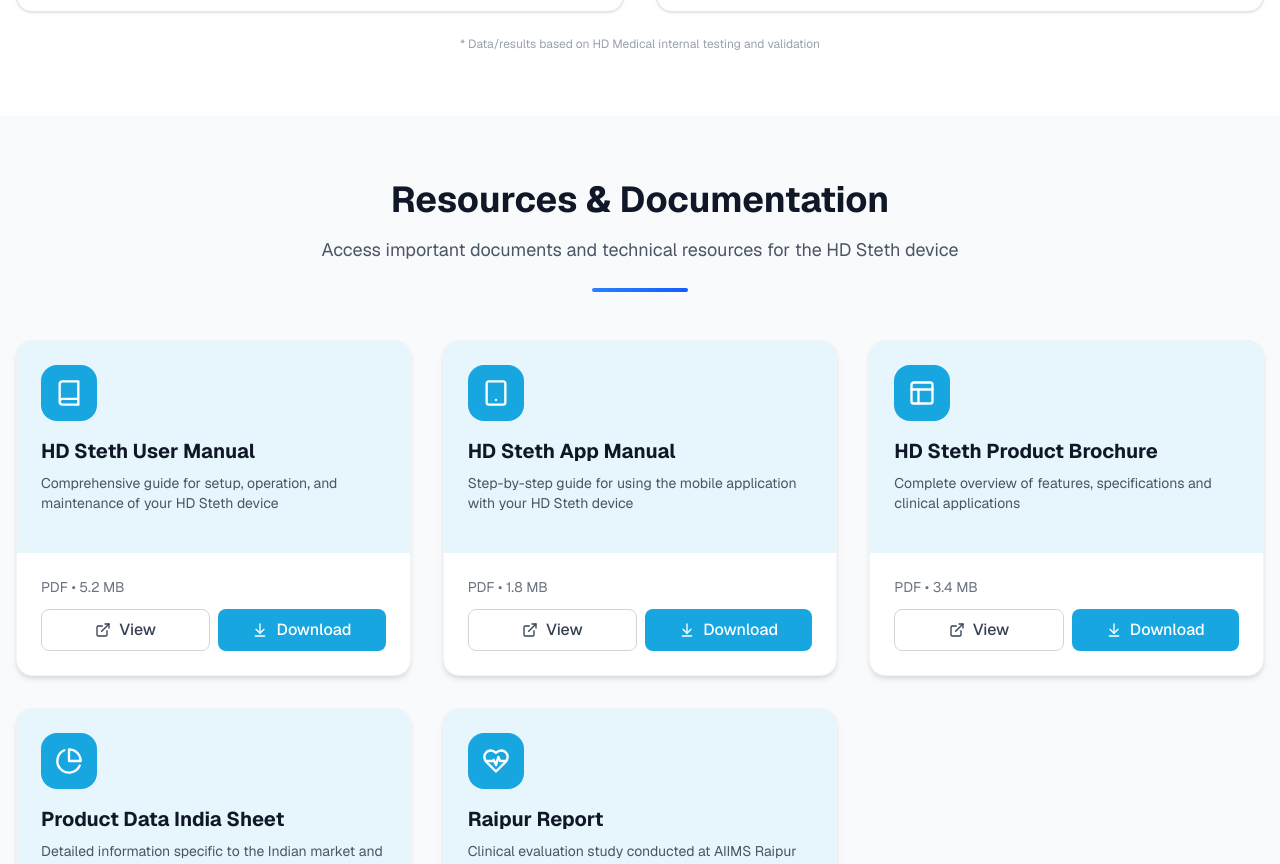
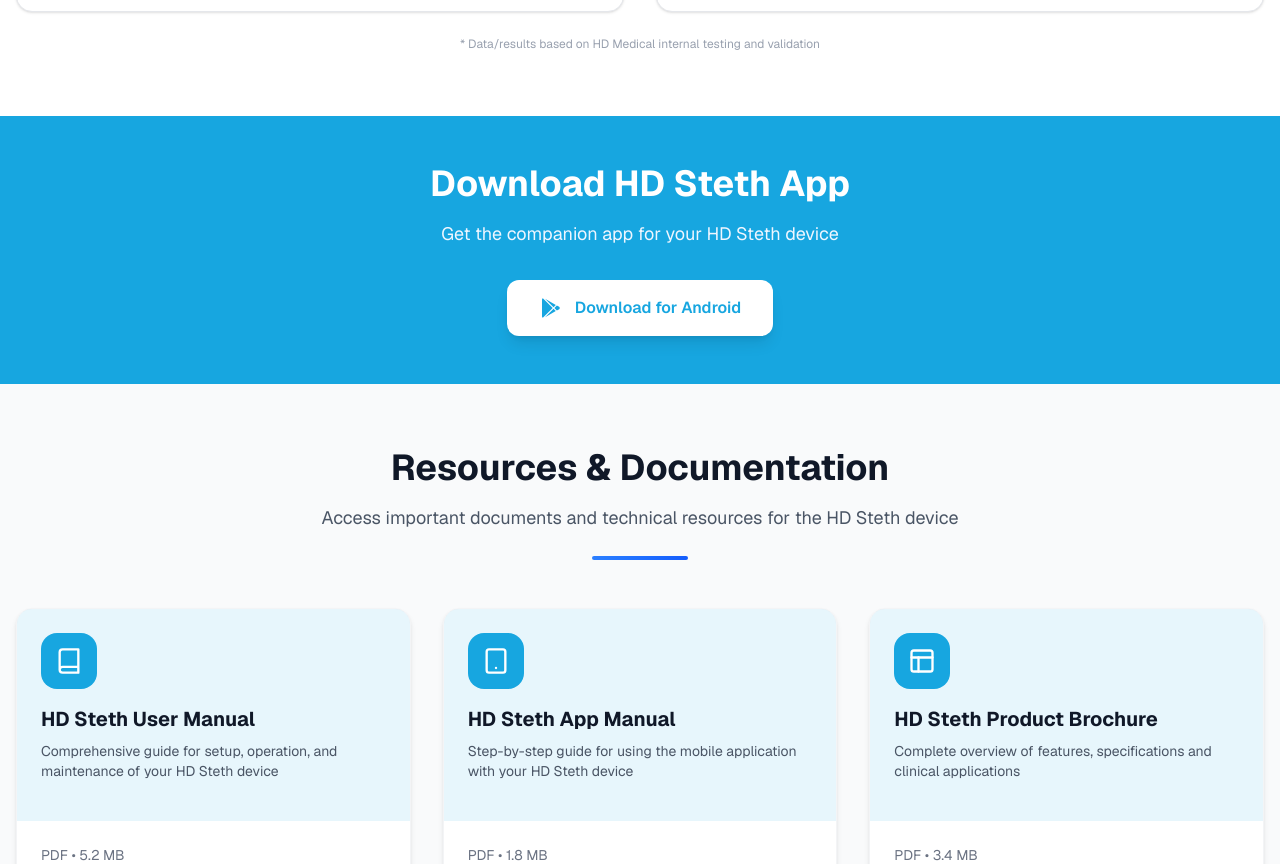
Before and after one commit to jilldhandhukiya/HD-Medical, a Next.js app: page /product in a window 1280 px wide. Shown: the part 5025-5889 px from the top of the page. Built offline with nearby package versions, Linux system fonts and the light colour scheme.

Commit message:
2/3 Changes Done

```diff
--- a/src/app/app/page.js
+++ b/src/app/app/page.js
@@ -88,7 +88,8 @@
   // Handle download button click
   const handleDownload = () => {
     // Replace this URL with your actual Google Drive download link
-    const driveLink = "https://drive.google.com/file/d/1_ZbkbOPocr6rWMGmO7HSheEbwPIsSWm2/view?usp=sharing ";
+    const driveLink = "https://drive.google.com/file/d/10C7PK_3UN5E_P-7PxM9s3p3U094TE_0q/view?usp=sharing"
+
     window.open(driveLink, '_blank');
   };
 
--- a/src/app/page.js
+++ b/src/app/page.js
@@ -815,7 +815,7 @@
               WORLD&apos;s FIRST
             </div>
             <h1 className="text-4xl md:text-5xl font-bold text-gray-900 leading-tight">
-              AI POWERED <span className="text-[#17a6e0] underline decoration-wavy decoration-2 underline-offset-4 transition-all duration-300 hover:decoration-4">STETHOSCOPE</span>
+              AI POWERED <span className="text-[#17a6e0] underline-offset-4 transition-all duration-300 hover:decoration-4">STETHOSCOPE</span>
             </h1>
             <p className="text-gray-600 text-lg transition-all duration-300 hover:text-gray-700">
               World’s Most Powerful 3-in-1 Stethoscope — AI-driven PCG & ECG with unrivaled clarity.
--- a/src/app/product/page.js
+++ b/src/app/product/page.js
@@ -668,6 +668,28 @@
         </div>
       </section>
 
+      {/* Download HD Steth App Section */}
+      <section className="bg-[#17a6e0] py-12 px-4">
+        <div className="max-w-4xl mx-auto text-center">
+          <h2 className="text-3xl md:text-4xl font-bold text-white mb-4">
+            Download HD Steth App
+          </h2>
+          <p className="text-lg text-blue-50 mb-8">
+            Get the companion app for your HD Steth device
+          </p>
+
+          <a
+            href="https://drive.google.com/file/d/10C7PK_3UN5E_P-7PxM9s3p3U094TE_0q/view?usp=sharing"
+            className="inline-flex items-center justify-center gap-3 bg-white text-[#17a6e0] px-8 py-4 rounded-xl font-semibold hover:bg-gray-100 transition-colors shadow-lg"
+          >
+            <svg className="w-6 h-6" viewBox="0 0 24 24" fill="currentColor">
+              <path d="M3,20.5V3.5C3,2.91 3.34,2.39 3.84,2.15L13.69,12L3.84,21.85C3.34,21.6 3,21.09 3,20.5M16.81,15.12L6.05,21.34L14.54,12.85L16.81,15.12M20.16,10.81C20.5,11.08 20.75,11.5 20.75,12C20.75,12.5 20.53,12.9 20.18,13.18L17.89,14.5L15.39,12L17.89,9.5L20.16,10.81M6.05,2.66L16.81,8.88L14.54,11.15L6.05,2.66Z"/>
+            </svg>
+            Download for Android
+          </a>
+        </div>
+      </section>
+
       {/* Resources & Documentation Section */}
       <section className="bg-gray-50 py-16 px-4">
         <div className="max-w-7xl mx-auto">
@@ -923,6 +945,7 @@
             </div>
           </div>
 
+
           {/* Download All Button */}
           <div className="flex justify-center mt-12">
             <button
@@ -953,6 +976,8 @@
         </div>
       </section>
 
+
+
       {/* Footer Section */}
       <Footer />
     </>
```
Also changed, not shown: 1 other file (tests, documents, lock files or other folders).
